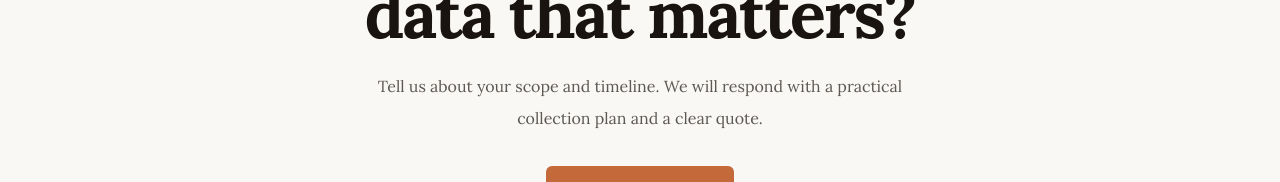
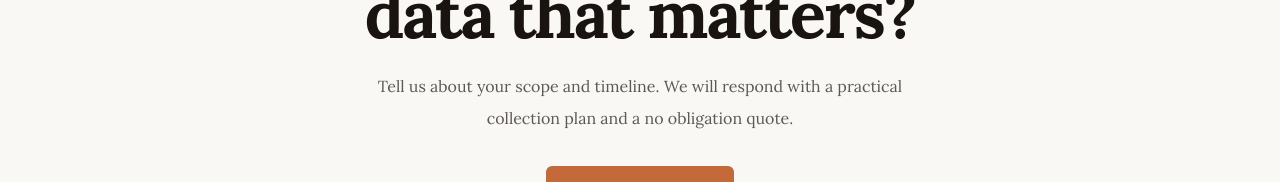
Before and after one commit to ducquy2200/tsa-inc-website, a Next.js app: page / in a window 1280 px wide. Shown: the part 6602-6784 px from the top of the page. Built offline with nearby package versions, Linux system fonts and the light colour scheme.

Commit message:
update statement regarding quote

```diff
--- a/components/sections/page-renderer.tsx
+++ b/components/sections/page-renderer.tsx
@@ -59,7 +59,7 @@ export function PageRenderer({ page }: PageRendererProps) {
         <CtaStrip
           tag="Get Started"
           title="Ready to collect the data that matters?"
-          subtext="Tell us about your scope and timeline. We will respond with a practical collection plan and a clear quote."
+          subtext="Tell us about your scope and timeline. We will respond with a practical collection plan and a no obligation quote."
         />
       ) : null}
     </>
--- a/content/pages/contact-us.mdx
+++ b/content/pages/contact-us.mdx
@@ -12,7 +12,7 @@ hero:
     - Tell Us About
     - Your Project
   italicLineIndexes: [1]
-  subtext: Share your scope, timeline, and objectives. We will respond with a practical approach and clear quote.
+  subtext: Share your scope, timeline, and objectives. We will respond with a practical approach and no obligation quote.
   primaryCta:
     label: Jump to Form
     href: /contact-us#contact-form
```
